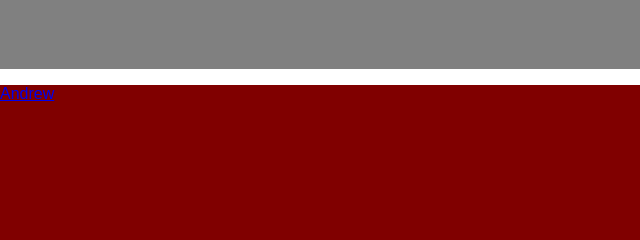
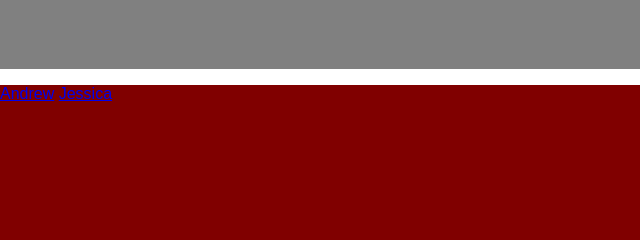
Before and after one commit to heliogracie/test, a website with bundled scripts: page testimonials.html in a window 1280 px wide. Shown: the top 240 px of the page, 0-640 px from the left. Built offline with nearby package versions, Linux system fonts and the light colour scheme; files whose address does not match are found by name.

Commit message:
Add new name.

```diff
--- a/testimonials.html
+++ b/testimonials.html
@@ -26,6 +26,7 @@
 		<ul>
 			<li>
 				<a href="#">Andrew</a>
+				<a href="#">Jessica</a>
 			</li>
 		</ul>
 	</div>
```
